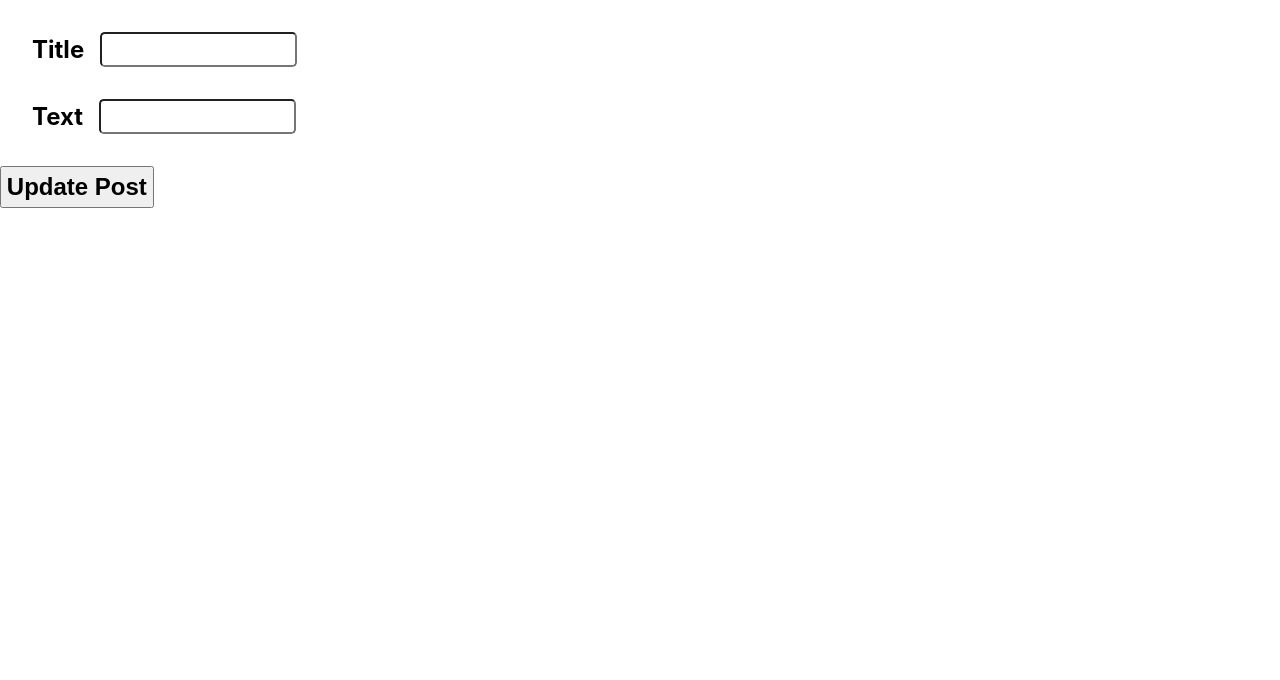
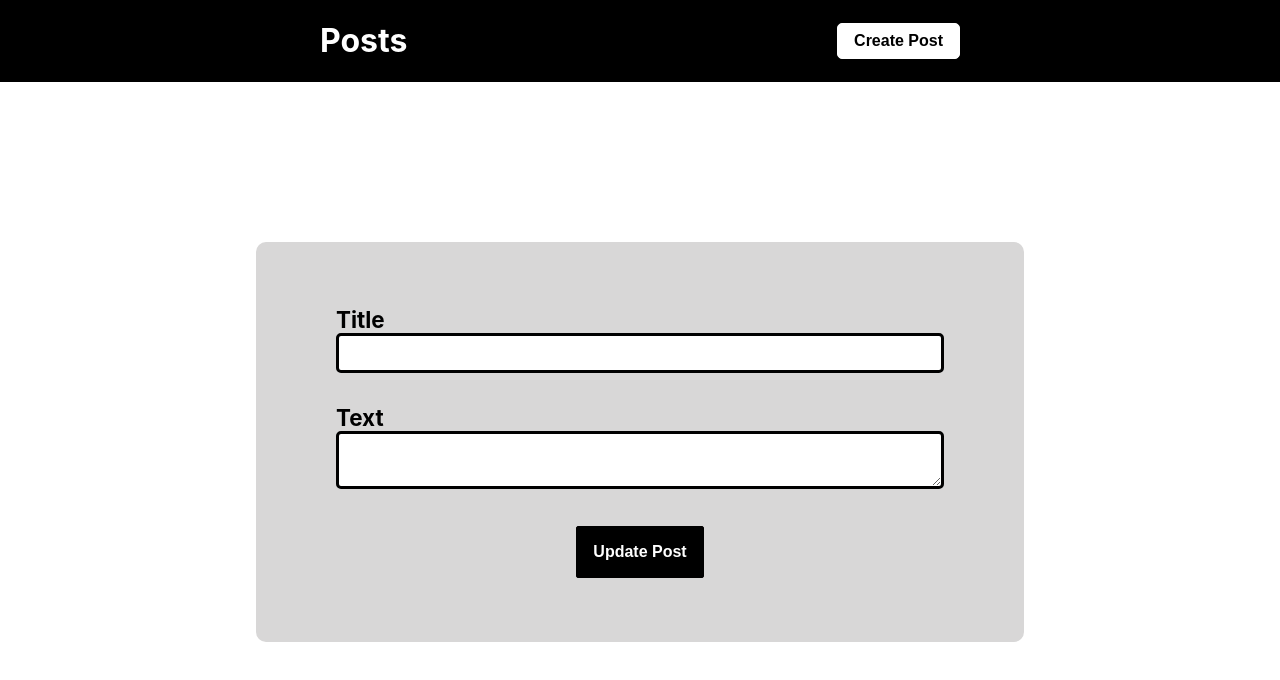
Before and after one commit to Nazeeh21/integrate-graphql-api-into-react-boilerplate, a Next.js app: page /update-post/1 in a window 1280 px wide. Shown: the top 680 px of the page. Built offline with nearby package versions, Linux system fonts and the light colour scheme.

Commit message:
add styles and routing

```diff
--- a/components/updatePost.tsx
+++ b/components/updatePost.tsx
@@ -1,27 +1,28 @@
 import { useRouter } from 'next/dist/client/router';
 import React, { useState } from 'react';
+import styles from '../styles/UpdatePost.module.css';
 
 const UpdatePost = () => {
   const [title, setTitle] = useState('');
   const [text, setText] = useState('');
-  const router = useRouter()
+  const router = useRouter();
   const postId = router.query.id;
 
-  const updatePostClicked = async () => {
-
-  }
+  const updatePostClicked = async () => {};
 
   return (
-    <div>
-      <div style={{ display: 'flex', alignItems: 'center', margin: '2rem' }}>
-        <div style={{ fontSize:'1.5rem', fontWeight: 'bold', marginRight: '1rem'}}>Title</div>
-        <input style={{ borderRadius: '0.3rem', padding: '0.5rem' }} value={title} onChange={(e) => setTitle(e.target.value)} />
+    <div className={styles.postForm}>
+      <div className={styles.input}>
+        <div>Title</div>
+        <input value={title} onChange={(e) => setTitle(e.target.value)} />
       </div>
-      <div style={{ display: 'flex', alignItems: 'center', margin: '2rem' }}>
-        <div style={{ fontSize:'1.5rem', fontWeight: 'bold', marginRight: '1rem'}}>Text</div>
-        <input style={{ borderRadius: '0.3rem', padding: '0.5rem' }} value={text} onChange={(e) => setText(e.target.value)} />
+      <div className={styles.input}>
+        <div>Text</div>
+        <textarea value={text} onChange={(e) => setText(e.target.value)} />
       </div>
-      <button onClick={updatePostClicked} style={{ padding: '0.3rem', fontSize: '1.5rem', fontWeight: 'bold', cursor: 'pointer' }}>Update Post</button>
+      <button className={styles.button} onClick={updatePostClicked}>
+        Update Post
+      </button>
     </div>
   );
 };
--- a/pages/_app.tsx
+++ b/pages/_app.tsx
@@ -1,11 +1,22 @@
 import '../styles/globals.css';
 import '../styles/Post.css';
+import Link from 'next/link';
 import type { AppProps } from 'next/app';
 import { Layout } from '../components/Layout';
+import styles from '../styles/Navbar.module.css';
 
 function MyApp({ Component, pageProps }: AppProps) {
   return (
     <Layout>
+      <div className={styles.navbar}>
+        <Link href="/">
+          <h1 className={styles.logo}>Posts</h1>
+        </Link>
+
+        <Link href="/createPost">
+          <button className={styles.button}>Create Post</button>
+        </Link>
+      </div>
       <Component {...pageProps} />
     </Layout>
   );
--- /dev/null
+++ b/styles/CreatePost.module.css
@@ -0,0 +1,49 @@
+.postForm {
+  display: flex;
+  flex-direction: column;
+  justify-content: space-around;
+  align-items: center;
+  height: 50vh;
+  width: 60%;
+  margin: auto;
+  background: rgb(216, 215, 215);
+  margin-top: 10rem;
+  border-radius: 10px;
+  padding: 3rem 5rem;
+}
+
+.input {
+  font-size: 1.4rem;
+  font-weight: bold;
+  gap: 1rem;
+  width: 100%;
+}
+
+.input input {
+  padding: 0.5rem 1rem;
+  border-radius: 5px;
+  outline: none;
+  font-size: 1rem;
+  border: 3px solid black;
+  width: 100%;
+}
+
+.input textarea {
+  padding: 0.5rem 1rem;
+  border-radius: 5px;
+  outline: none;
+  font-size: 1rem;
+  border: 3px solid black;
+  width: 100%;
+}
+
+.button {
+  border: 1px solid black;
+  padding: 1rem 1rem;
+  border-radius: 2px;
+  font-size: 1rem;
+  font-weight: bold;
+  background: black;
+  color: white;
+  cursor: pointer;
+}
--- /dev/null
+++ b/styles/Navbar.module.css
@@ -0,0 +1,24 @@
+.navbar {
+  display: flex;
+  justify-content: space-between;
+  align-items: center;
+  padding: 0 20rem;
+  background: black;
+  color: white;
+}
+
+.logo {
+  font-weight: bold;
+  font-size: 2rem;
+  cursor: pointer;
+}
+
+.button {
+  padding: 0.5rem 1rem;
+  font-size: 1rem;
+  font-weight: bolder;
+  background: white;
+  border: 1px solid white;
+  border-radius: 5px;
+  cursor: pointer;
+}
--- /dev/null
+++ b/styles/UpdatePost.module.css
@@ -0,0 +1,49 @@
+.postForm {
+  display: flex;
+  flex-direction: column;
+  justify-content: space-around;
+  align-items: center;
+  height: 50vh;
+  width: 60%;
+  margin: auto;
+  background: rgb(216, 215, 215);
+  margin-top: 10rem;
+  border-radius: 10px;
+  padding: 3rem 5rem;
+}
+
+.input {
+  font-size: 1.4rem;
+  font-weight: bold;
+  gap: 1rem;
+  width: 100%;
+}
+
+.input input {
+  padding: 0.5rem 1rem;
+  border-radius: 5px;
+  outline: none;
+  font-size: 1rem;
+  border: 3px solid black;
+  width: 100%;
+}
+
+.input textarea {
+  padding: 0.5rem 1rem;
+  border-radius: 5px;
+  outline: none;
+  font-size: 1rem;
+  border: 3px solid black;
+  width: 100%;
+}
+
+.button {
+  border: 1px solid black;
+  padding: 1rem 1rem;
+  border-radius: 2px;
+  font-size: 1rem;
+  font-weight: bold;
+  background: black;
+  color: white;
+  cursor: pointer;
+}
```
Also changed, not shown: components/CreatePost.tsx (+12 -12 lines), pages/createPost.tsx (added, +12 -0 lines).
